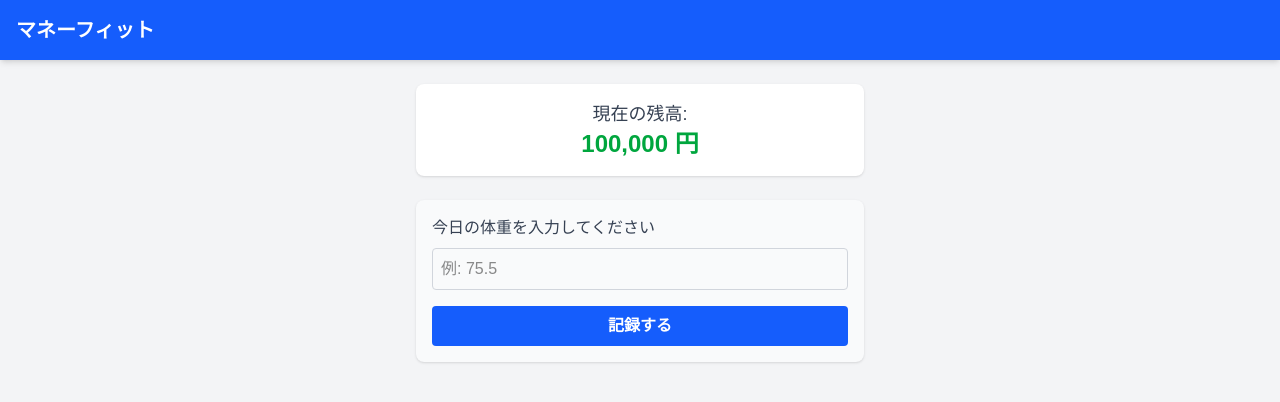
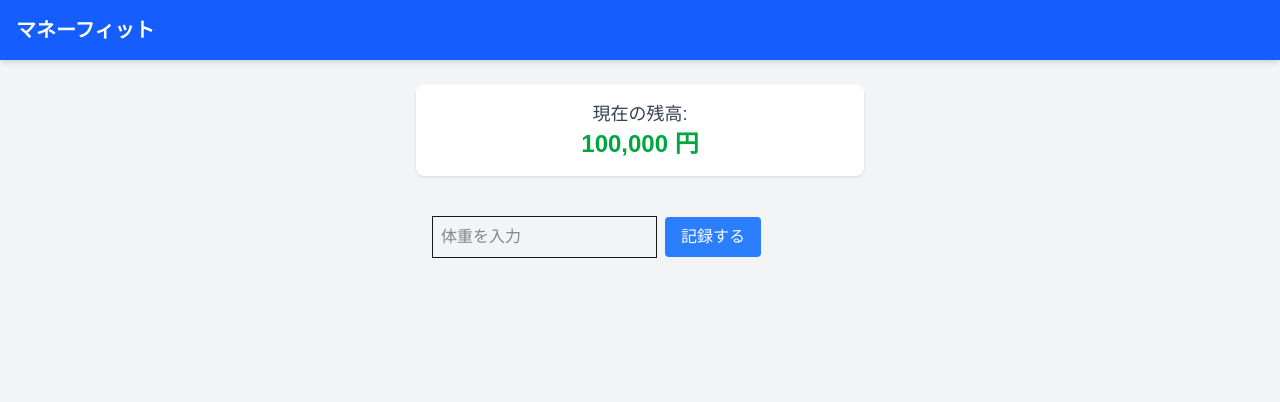
Before and after one commit to Ma11111ma/section7, a Next.js app: page / in a window 1280 px wide. Shown: the top 402 px of the page. Built offline with nearby package versions, Linux system fonts and the light colour scheme.

Commit message:
feat:体重入力フォームを追加

```diff
--- a/src/components/WeightInputForm.tsx
+++ b/src/components/WeightInputForm.tsx
@@ -1,30 +1,25 @@
-// WeightInputForm.tsx
-// 体重を入力するフォームコンポーネント
-// 実際には API に送信するが、今回は静的なフォームとして実装する
-// ボタンを押しても何も起きない（見た目だけ）
+"use client";  // ← これを必ず最初に書く
+
+import { useState } from "react";
 
 export default function WeightInputForm() {
+  const [weight, setWeight] = useState("");
+
+  const handleSubmit = (e: React.FormEvent) => {
+    e.preventDefault();
+    console.log("入力された体重:", weight);
+  };
+
   return (
-      <form className="p-4 bg-gray-50 shadow rounded-lg">
-        {/* ラベル */}
-        <label htmlFor="weight" className="block text-gray-700 mb-2">
-          今日の体重を入力してください
-        </label>
-
-        {/* 入力欄 */}
+    <form onSubmit={handleSubmit} className="p-4">
       <input
-          id="weight"
         type="number"
-          step="0.1"
-          placeholder="例: 75.5"
-          className="w-full border border-gray-300 rounded p-2 mb-4"
+        value={weight}
+        onChange={(e) => setWeight(e.target.value)}
+        placeholder="体重を入力"
+        className="border p-2"
       />
-
-        {/* 送信ボタン */}
-        <button
-          type="submit"
-          className="w-full bg-blue-600 text-white font-semibold py-2 px-4 rounded hover:bg-blue-700"
-        >
+      <button type="submit" className="ml-2 px-4 py-2 bg-blue-500 text-white rounded">
         記録する
       </button>
     </form>
```
Lines whose indentation alone changed are shown as unchanged.
